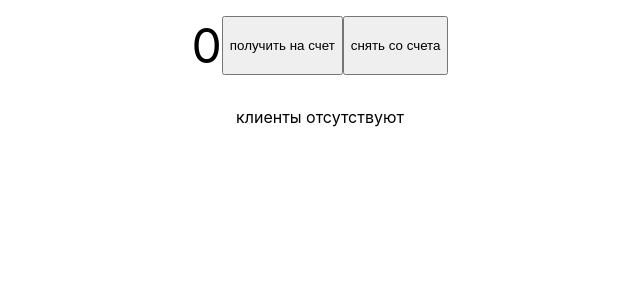
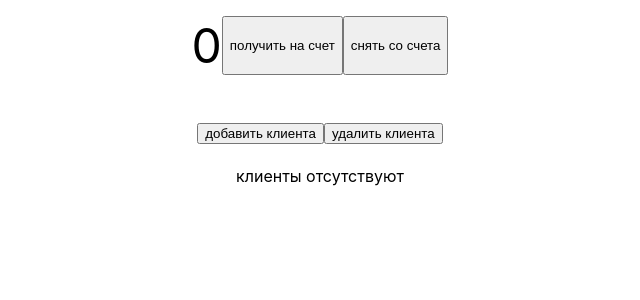
Before and after one commit to AleksandrRazhev/redux_tutorial, a JavaScript app in the folder react-app/: page / in a window 1280 px wide. Shown: the top 300 px of the page, without its empty margins (320-960 px from the left). Built offline with nearby package versions, Linux system fonts and the light colour scheme; the HTML template or start-up script is replaced by a standard one.

Commit message:
remove click added

```diff
--- a/react-app/src/App.css
+++ b/react-app/src/App.css
@@ -1,3 +1,7 @@
+body * {
+  list-style-type: none;
+}
+
 .App {
   display: flex;
   flex-direction: column;
--- a/react-app/src/App.js
+++ b/react-app/src/App.js
@@ -15,6 +15,18 @@ function App() {
     dispatch({ type: "GET_CASH", payload: cash });
   };
 
+  const addCustomer = (name) => {
+    const customer = {
+      name,
+      id: Date.now(),
+    };
+    dispatch({ type: "ADD_CUSTOMER", payload: customer });
+  };
+
+  const removeCustomer = (id) => {
+    dispatch({ type: "REMOVE_CUSTOMER", payload: id });
+  };
+
   return (
     <div className="App">
       <div style={{ padding: "1rem", display: "flex" }}>
@@ -26,8 +38,22 @@ function App() {
           снять со счета
         </button>
       </div>
+      <div style={{ fontSize: "3rem" }}>
+        <button onClick={() => addCustomer(prompt())}>добавить клиента</button>
+        <button onClick={() => getCash(prompt())}>удалить клиента</button>
+      </div>
       <div>
-        {customers.length > 0 ? <div></div> : <p>клиенты отсутствуют</p>}
+        {customers.length > 0 ? (
+          <ul>
+            {customers.map((item) => (
+              <li key={item.id} onClick={() => removeCustomer(item.id)}>
+                {item.name}
+              </li>
+            ))}
+          </ul>
+        ) : (
+          <p>клиенты отсутствуют</p>
+        )}
       </div>
     </div>
   );
--- a/react-app/src/store/customerReducer.js
+++ b/react-app/src/store/customerReducer.js
@@ -5,9 +5,12 @@ const defaultState = {
 export const customerReducer = (state = defaultState, action) => {
   switch (action.type) {
     case "ADD_CUSTOMER":
-      return { ...state, cash: state.cash + action.payload };
-    case "GET_CUSTOMER":
-      return { ...state, cash: state.cash - action.payload };
+      return { ...state, customers: [...state.customers, action.payload] };
+    case "REMOVE_CUSTOMER":
+      return {
+        ...state,
+        customers: state.customers.filter((item) => item.id !== action.payload),
+      };
     default:
       return state;
   }
```
Also changed, not shown: 1 other file (tests, documents, lock files or other folders).
